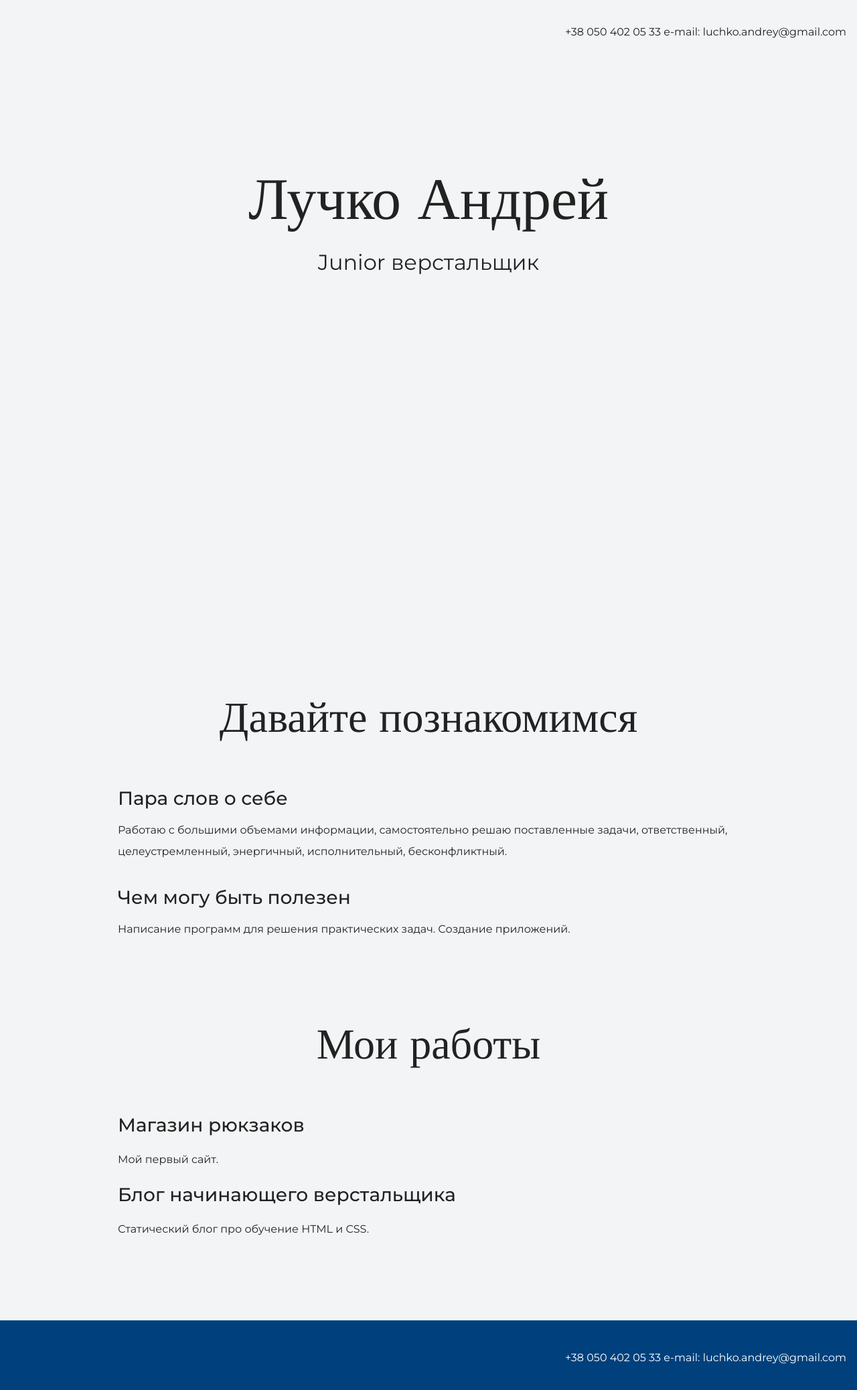
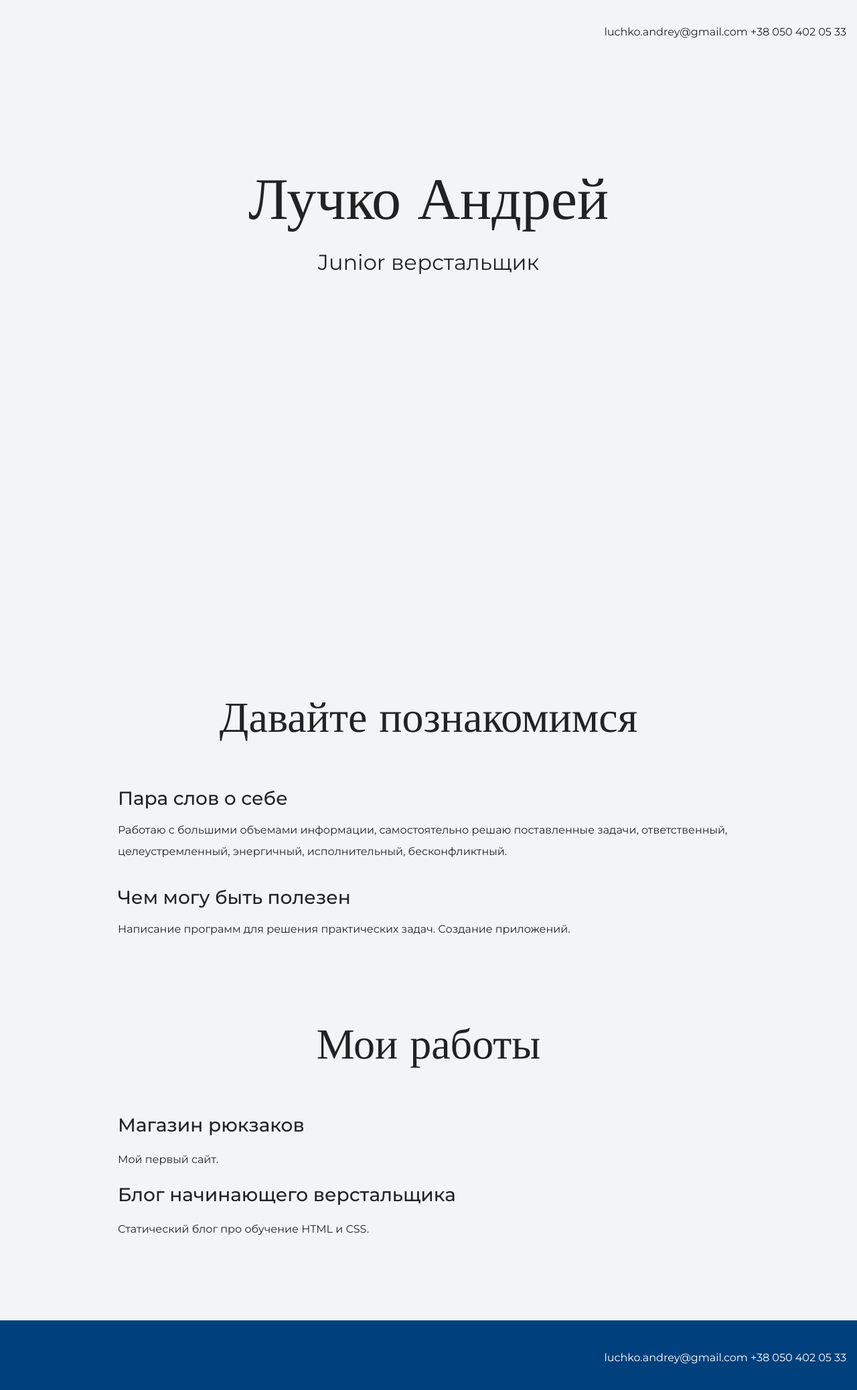
Before and after one commit to AndreyLuchko/my-site, a plain HTML site: page index.html in a window 1280 px wide. Shown: the whole page at 67% size. Drawn offline with nearby package versions, Linux system fonts and the light colour scheme.

Commit message:
change contacts in the header and footer

```diff
--- a/index.html
+++ b/index.html
@@ -14,7 +14,7 @@
 
   <header class="page-header">
     <div class="container">
-      +38 050 402 05 33 e-mail: luchko.andrey@gmail.com
+      luchko.andrey@gmail.com +38 050 402 05 33
     </div>
   </header>
 
@@ -53,7 +53,7 @@
 
   <footer class="page-footer">
     <div class="container">
-      +38 050 402 05 33 e-mail: luchko.andrey@gmail.com
+      luchko.andrey@gmail.com +38 050 402 05 33
     </div>
   </footer>
 
```
